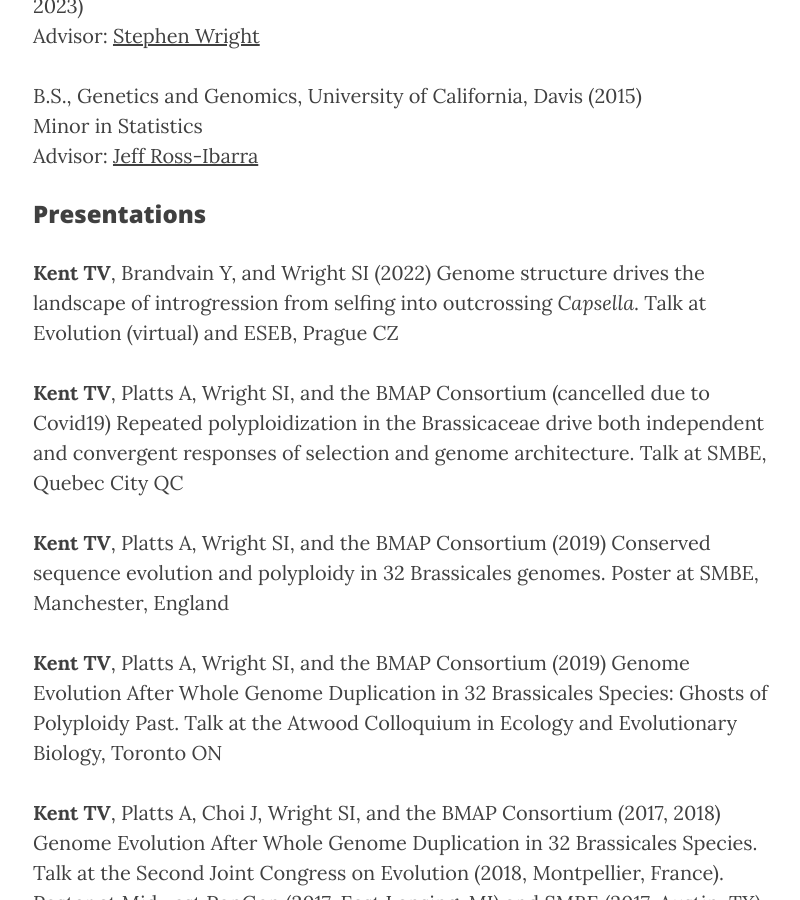
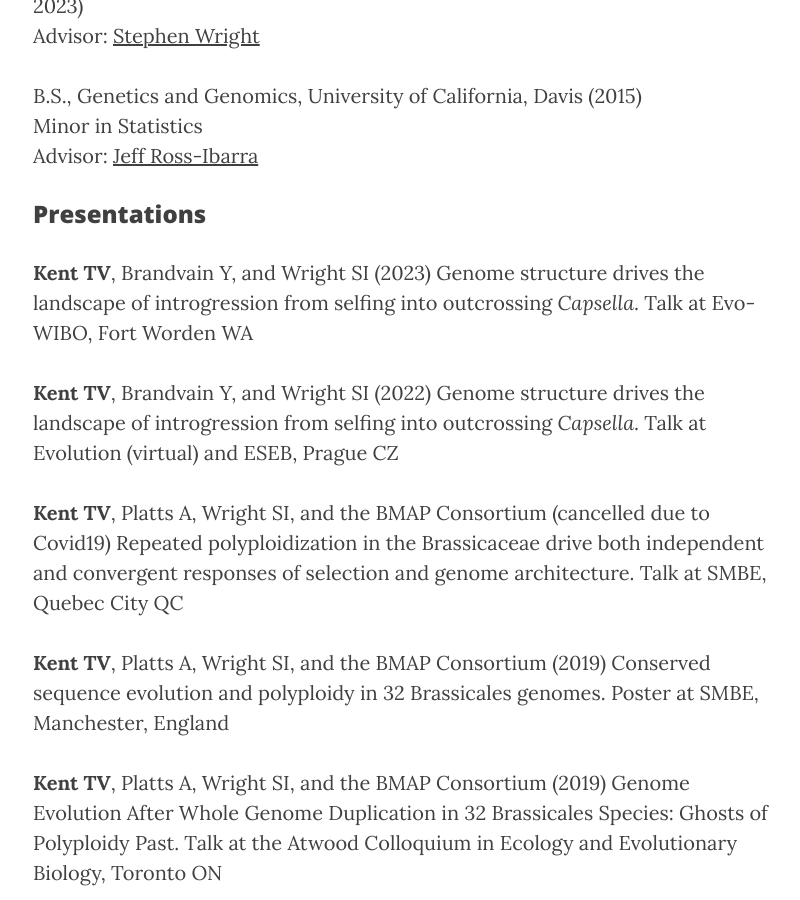
Before and after one commit to tvkent/tvkent.github.io, a Jekyll site: the page built from 2_CV.md, in a window 1280 px wide and 900 px high, scrolled down 971 px. Shown: the whole window, without its empty margins (232-1032 px from the left). Built offline with Jekyll 4.4.1, drawn with Linux system fonts in a browser that asks for light colours; nearby versions of some CDN libraries.

Commit message:
Update 2_CV.md
add evo-wibo

```diff
--- a/2_CV.md
+++ b/2_CV.md
@@ -28,6 +28,9 @@ Advisor: [Jeff Ross-Ibarra](https://rilab.og)
 
 ### Presentations
 
+__Kent TV__, Brandvain Y, and Wright SI (2023)
+Genome structure drives the landscape of introgression from selfing into outcrossing *Capsella*. Talk at Evo-WIBO, Fort Worden WA
+
 __Kent TV__, Brandvain Y, and Wright SI (2022)
 Genome structure drives the landscape of introgression from selfing into outcrossing *Capsella*. Talk at Evolution (virtual) and ESEB, Prague CZ
 
```
